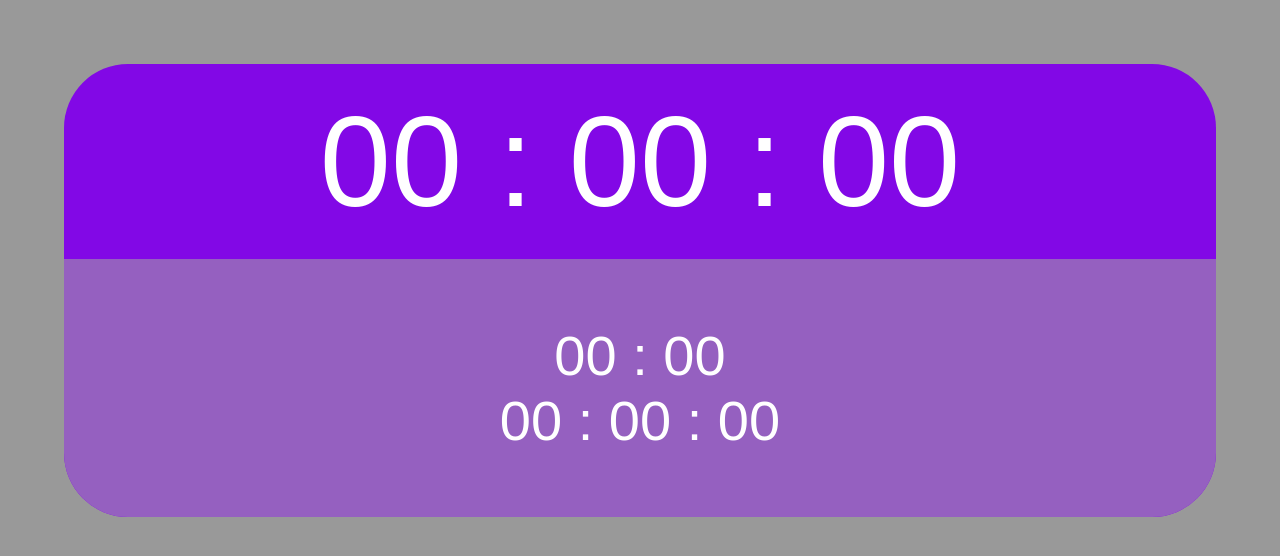
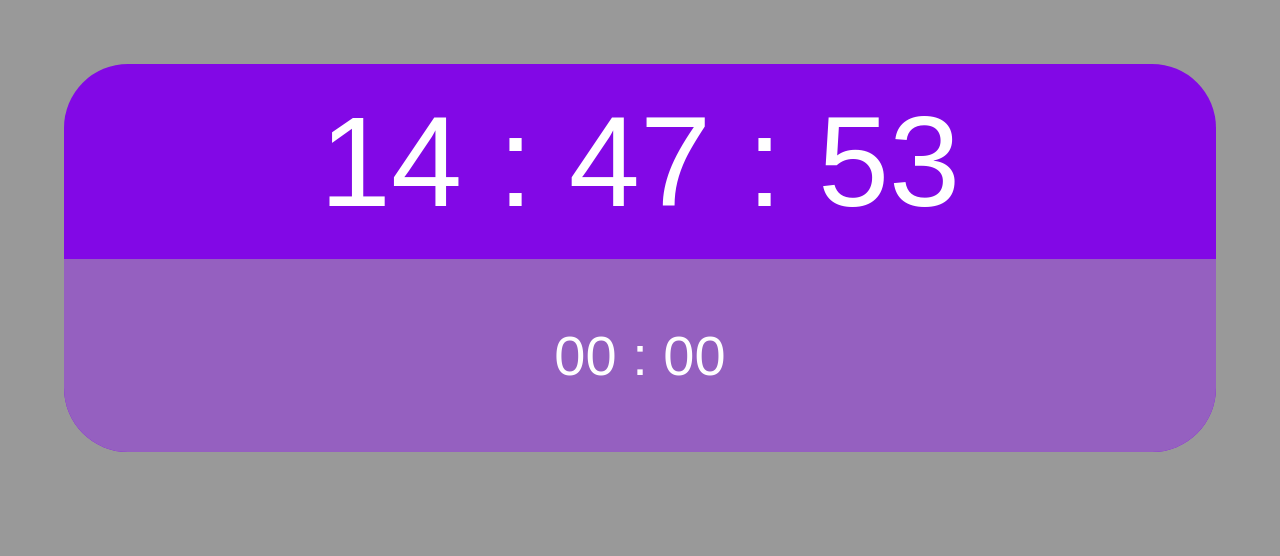
Before and after one commit to Noricea/Countdown, a plain HTML site: page index.html in a window 1280 px wide. Drawn offline with Linux system fonts and the light colour scheme.

Commit message:
added stuff

```diff
--- a/index.html
+++ b/index.html
@@ -12,27 +12,14 @@
     </head>
     <body>
         <div class="timer">
-            <div class="showCurrentDate">
-                <span class="cDatePart cDatePartHours">00</span>
-                <span class="cDatePart">:</span>
-                <span class="cDatePart cDatePartMinutes">00</span>
-                <span class="cDatePart">:</span>
-                <span class="cDatePart cDatePartSeconds">00</span>
-            </div>
+            <div class="showCurrentDate"></div>
             <div class="showRemainingTime">
                 <span class="timerPart timerPartHours">00</span>
                 <span class="timerPart">:</span>
                <span class="timerPart timerPartMinutes">00</span>
             </div>
-            <div></div>
-            <div class="showTargetTime">
-                <span class="tDatePart tDatePartHours">00</span>
-                <span class="tDatePart">:</span>
-                <span class="tDatePart tDatePartMinutes">00</span>
-                <span class="tDatePart">:</span>
-                <span class="tDatePart tDatePartSeconds">00</span>
-            </div>
+            <div class="showTargetTime"></div>
         </div>
-        <script src="src/index.js"></script>
+        <script src="src/index.js" type="module"></script>
     </body>
 </html>
--- a/src/cDatePart.js
+++ b/src/cDatePart.js
@@ -7,6 +7,21 @@ export default class cDatePart {
             minutes: root.querySelector(".cDatePartMinutes"),
             seconds: root.querySelector(".cDatePartSeconds")
         }
+
+        this.interval = null;
+        this.remainingSeconds = 60;
+
+        setInterval(() => { this.updateInterfaceTime(), 1000 });
+    }
+
+    updateInterfaceTime(){
+        const hours = new Date().getHours();
+        const minutes = new Date().getMinutes();
+        const seconds = new Date().getSeconds();
+
+        this.el.hours.textContent = hours.toString().padStart(2, "0");
+        this.el.minutes.textContent = minutes.toString().padStart(2, "0");
+        this.el.seconds.textContent = seconds.toString().padStart(2, "0");
     }
 
     static getHTML(){
--- a/src/master.css
+++ b/src/master.css
@@ -10,7 +10,6 @@ body {
     font-family: sans-serif;
     display: flex;
     text-align: center;
-    font-size: 56px;
     border-radius: 64px;
     border: none;
     color: white;
```
Also changed, not shown: src/showTargetTime.js (added).
